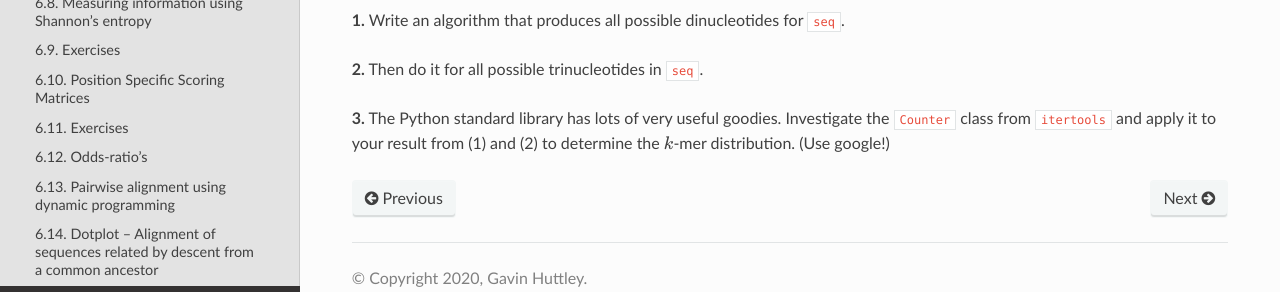
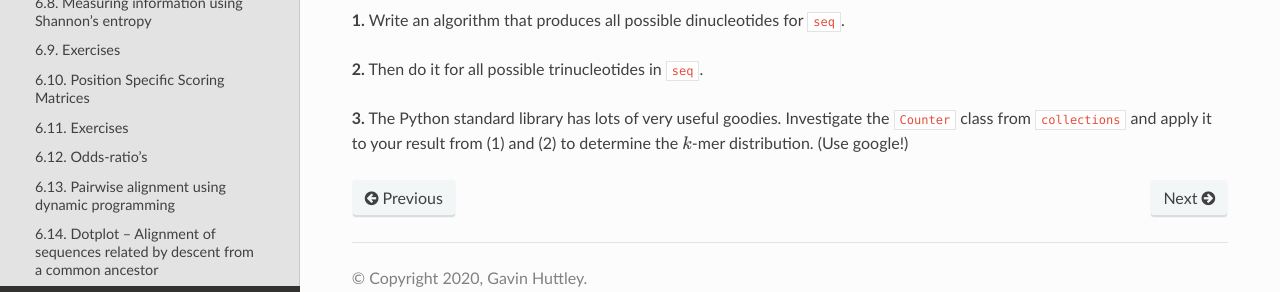
Before and after one commit to GavinHuttley/tib, a Sphinx documentation site: the page built from source/seqcomp/motifs.rst, in a window 1280 px wide and 900 px high, scrolled down 1376 px. Shown: the part 552-844 px from the top of the window. Built offline with Sphinx 7.4.7 and the Read the Docs theme 2.0.0, drawn with Linux system fonts in a browser that asks for light colours.

Commit message:
Fixed reference to wrong module
itertools to collections

```diff
--- a/source/seqcomp/motifs.rst
+++ b/source/seqcomp/motifs.rst
@@ -73,4 +73,4 @@ Exercises
 
 **2.** Then do it for all possible trinucleotides in ``seq``.
 
-**3.** The Python standard library has lots of very useful goodies. Investigate the ``Counter`` class from ``itertools`` and apply it to your result from (1) and (2) to determine the :math:`k`-mer distribution. (Use google!)
+**3.** The Python standard library has lots of very useful goodies. Investigate the ``Counter`` class from ``collections`` and apply it to your result from (1) and (2) to determine the :math:`k`-mer distribution. (Use google!)
```
